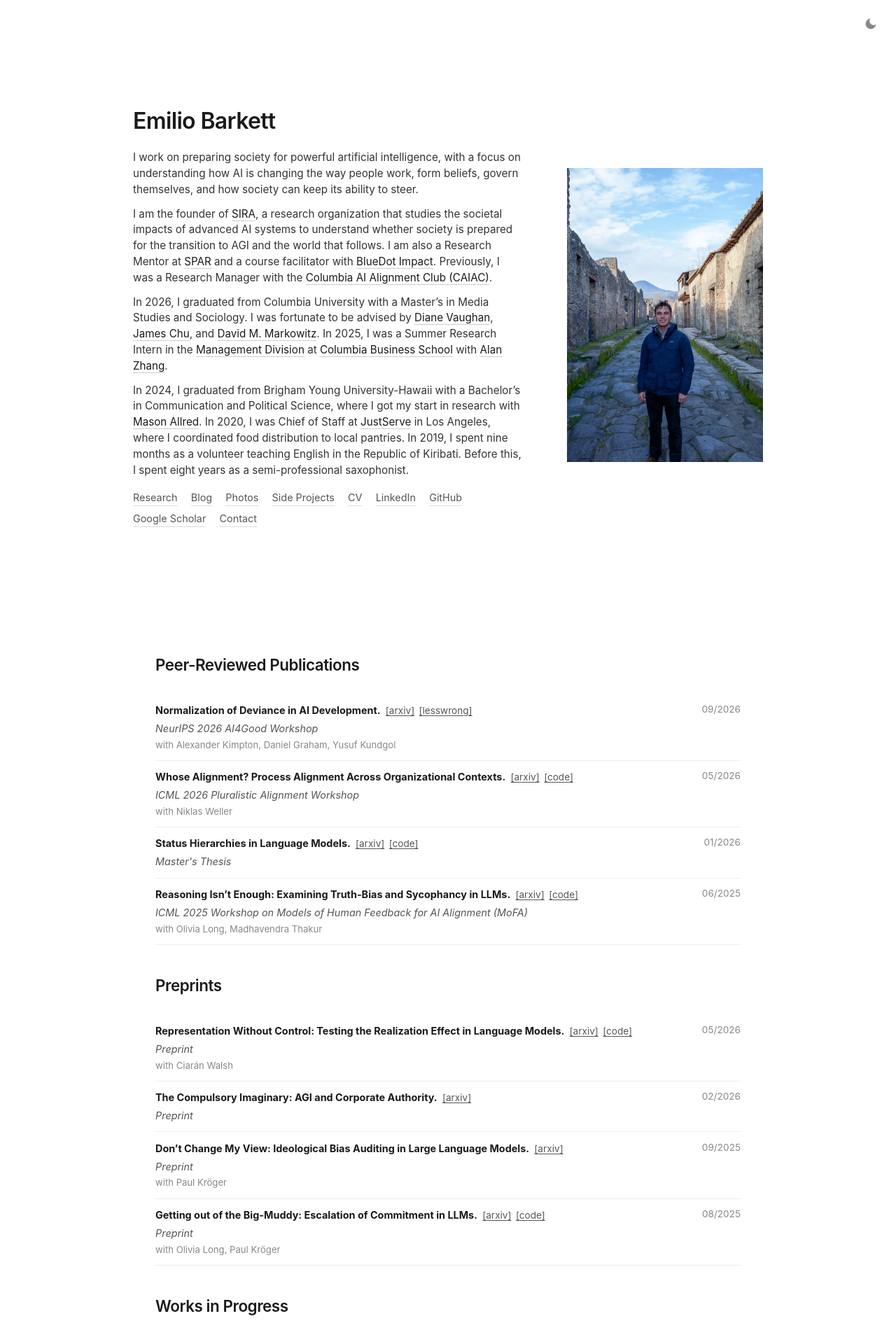
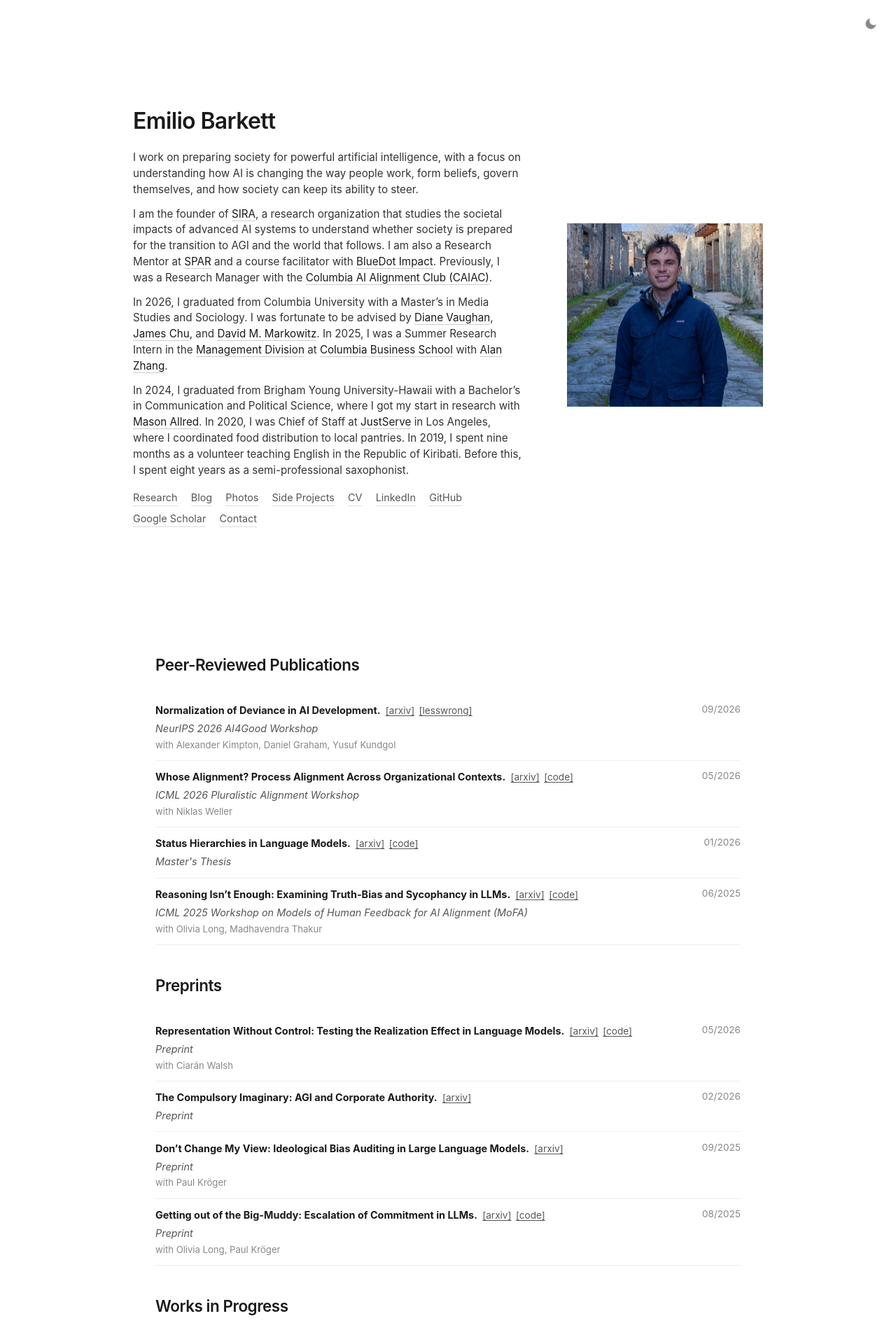
Before and after one commit to EmilioBarkett/emiliobarkett.github.io, a Jekyll site: the page built from index.html, in a window 1280 px wide. Shown: the top 1920 px of the page at 70% size. Built offline with Jekyll 4.4.1, drawn with Linux system fonts in a browser that asks for light colours.

Commit message:
Zoom in profile photo crop

```diff
--- a/index.html
+++ b/index.html
@@ -24,7 +24,7 @@ description: "Emilio Barkett works on preparing society for powerful artificial
       </nav>
     </div>
     <div class="portrait">
-      <img src="/profile.jpg" alt="Emilio Barkett" width="560" height="840">
+      <img src="/profile.jpg" alt="Emilio Barkett" width="560" height="525">
     </div>
   </div>
 </section>
```
Also changed, not shown: profile.jpg.
